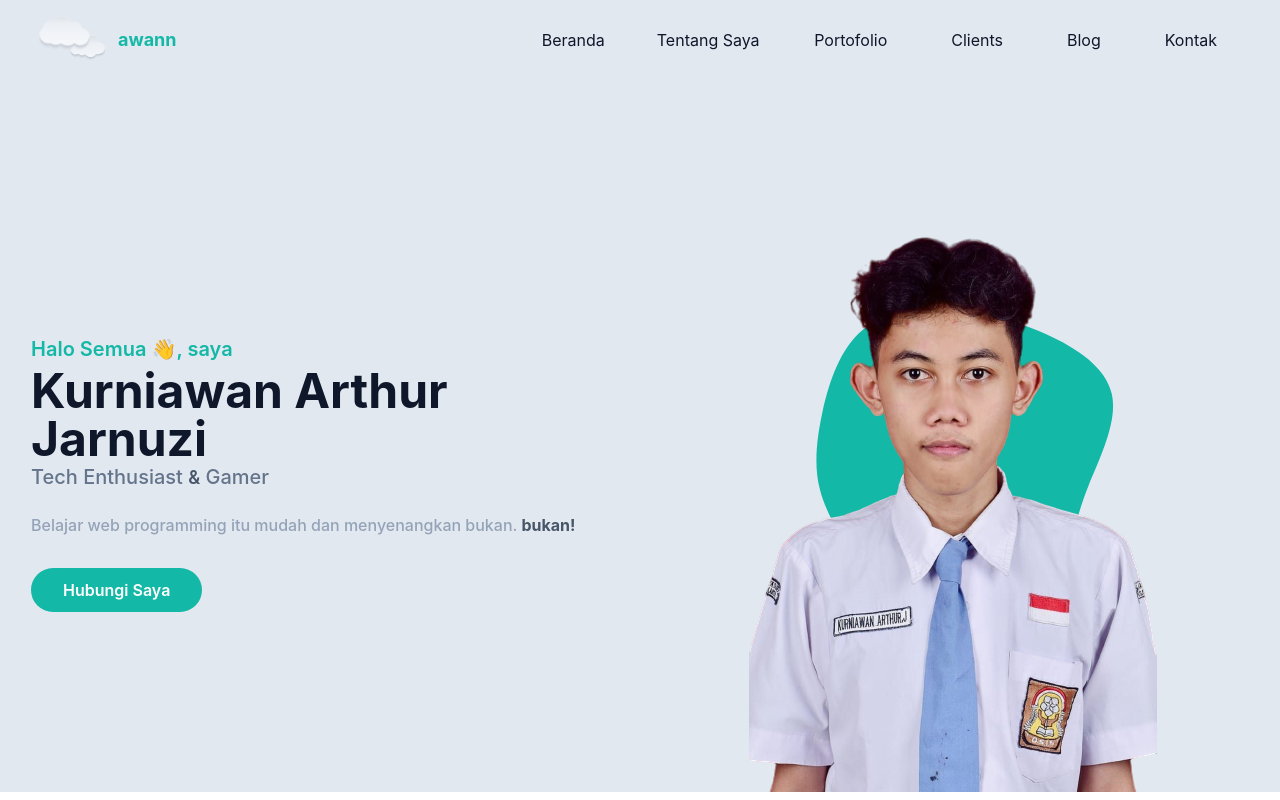
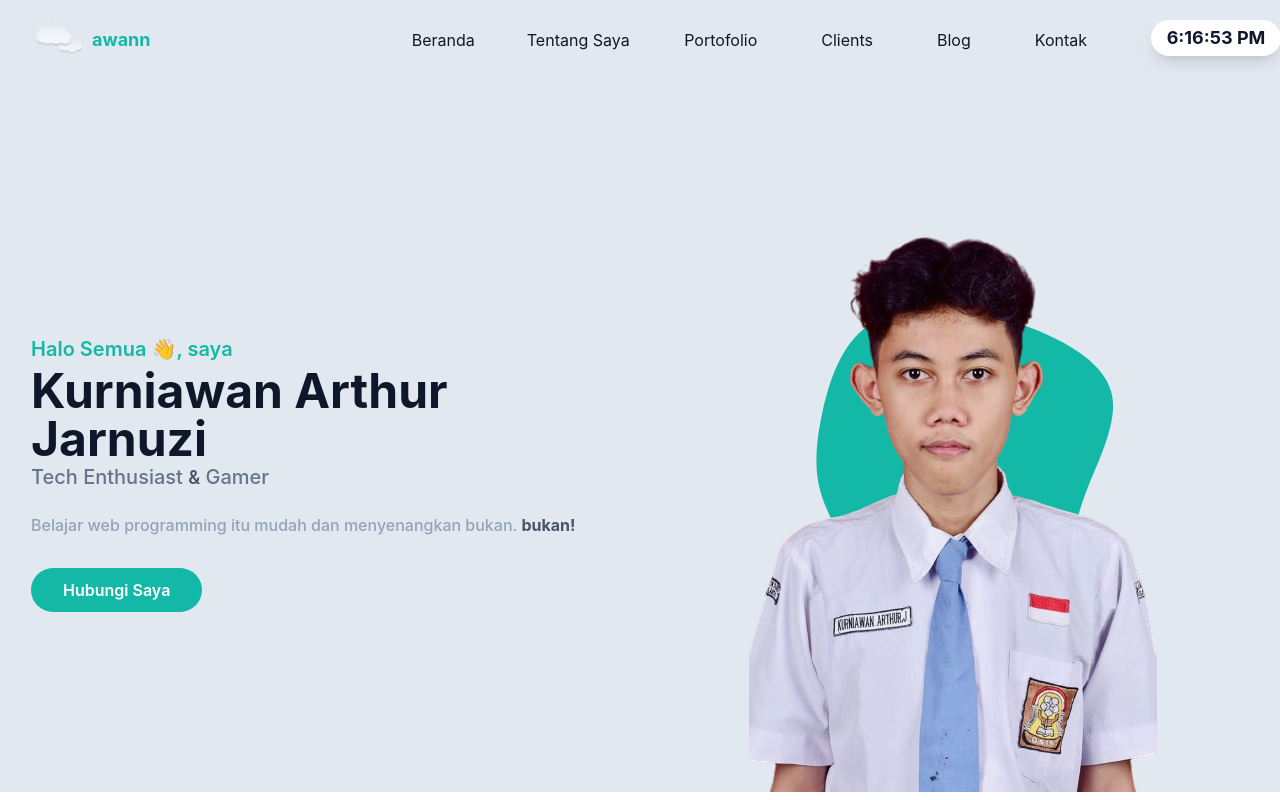
Before and after one commit to kurniawanArthur/portfolio-tailwind-css, a website: page index.html in a window 1280 px wide. Shown: the top 800 px of the page. Drawn offline with Linux system fonts and the light colour scheme.

Commit message:
tambah waktu

```diff
--- a/index.html
+++ b/index.html
@@ -60,6 +60,10 @@
                             <li class="group">
                                 <a href="#contact"
                                     class="text-base text-dark py-2 mx-8 flex group-hover:text-primary dark:text-white">Kontak</a>
+                            </li>
+                            <li class="group">
+                                <div id="time" class="text-lg font-bold text-dark lg:w-full bg-white shadow-lg rounded-full mx-8 sm:w-2 py-1 flex items-center justify-center dark:text-dark">
+                                </div>
                             </li>
                         </ul>
                     </nav>
```
Also changed, not shown: dist/js/script.js, dist/output.css.
